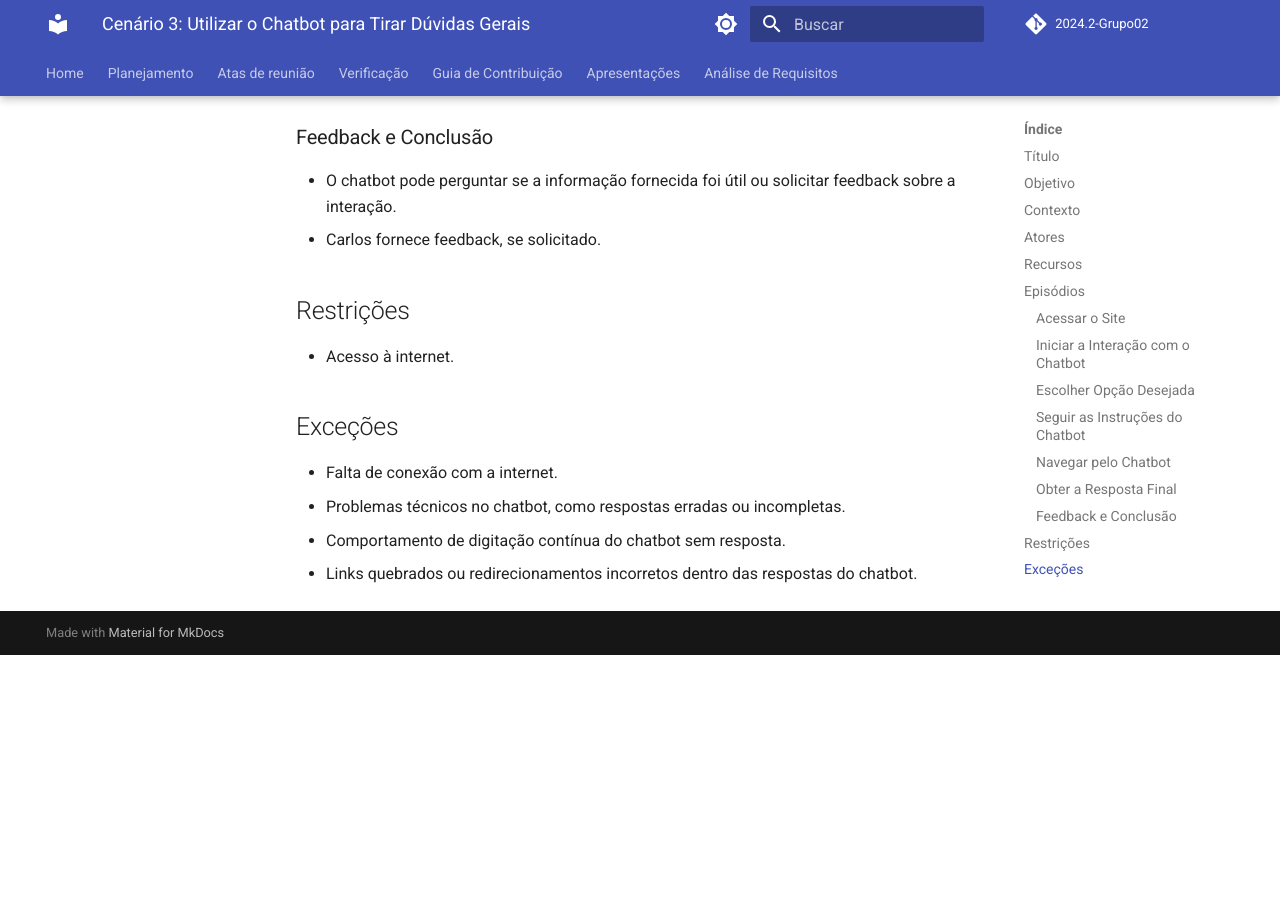
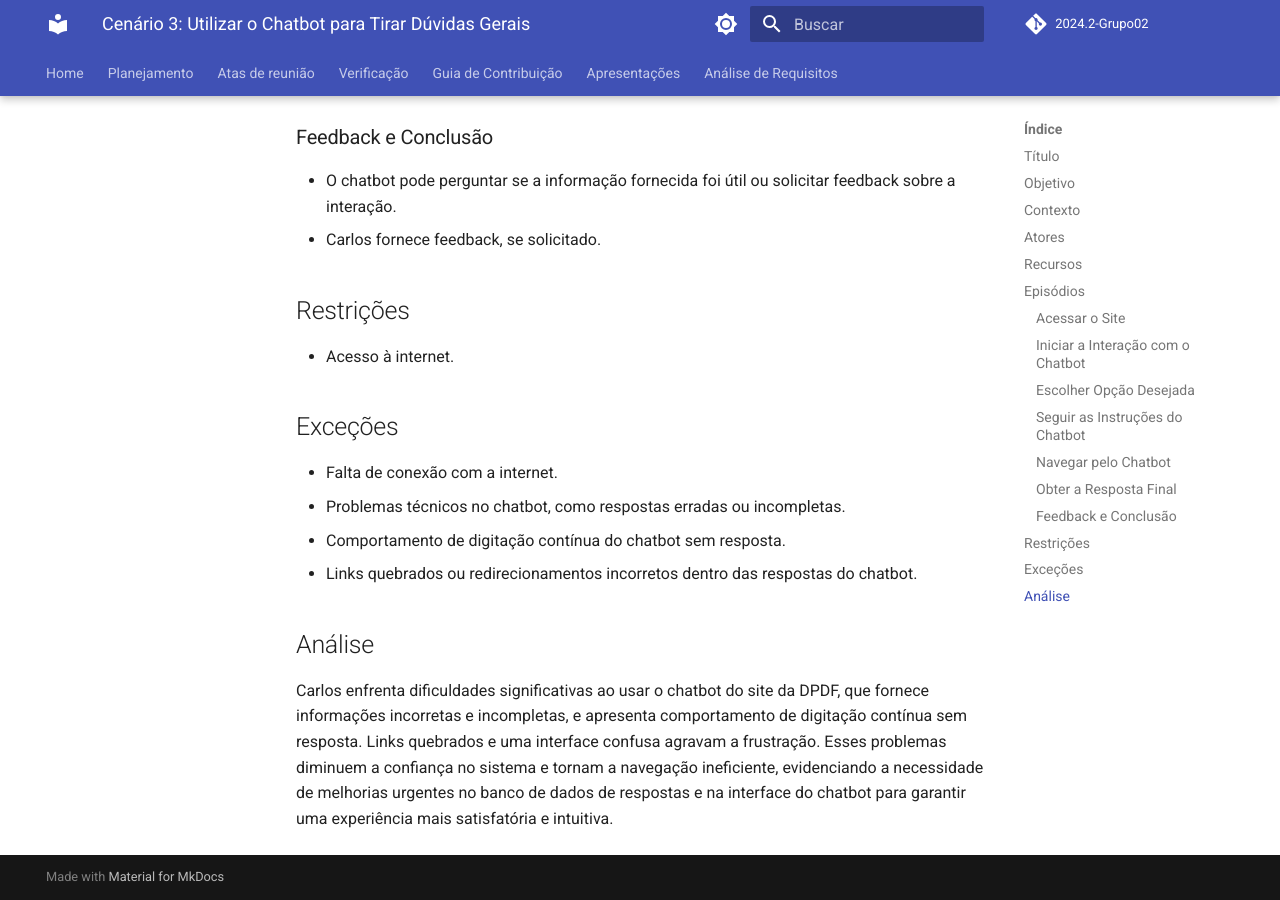
Before and after one commit to Interacao-Humano-Computador/2024.2-Grupo02, an MkDocs documentation site: the page built from docs/Analise/cenario3.md, in a window 1280 px wide and 900 px high, scrolled down 1945 px. Built offline with MkDocs 1.6.1 and Material for MkDocs 9.7.7, drawn with Linux system fonts in a browser that asks for light colours; comment, search, counter and statistics services are not loaded; before the commit the page ends 2600 px from its top, so only the background shows below that.

Commit message:
Update cenario3.md

```diff
--- a/docs/Analise/cenario3.md
+++ b/docs/Analise/cenario3.md
@@ -70,3 +70,6 @@ Facilitar o acesso de Carlos às informações gerais e específicas sobre servi
 - Problemas técnicos no chatbot, como respostas erradas ou incompletas.
 - Comportamento de digitação contínua do chatbot sem resposta.
 - Links quebrados ou redirecionamentos incorretos dentro das respostas do chatbot.
+
+## Análise
+Carlos enfrenta dificuldades significativas ao usar o chatbot do site da DPDF, que fornece informações incorretas e incompletas, e apresenta comportamento de digitação contínua sem resposta. Links quebrados e uma interface confusa agravam a frustração. Esses problemas diminuem a confiança no sistema e tornam a navegação ineficiente, evidenciando a necessidade de melhorias urgentes no banco de dados de respostas e na interface do chatbot para garantir uma experiência mais satisfatória e intuitiva.
```
